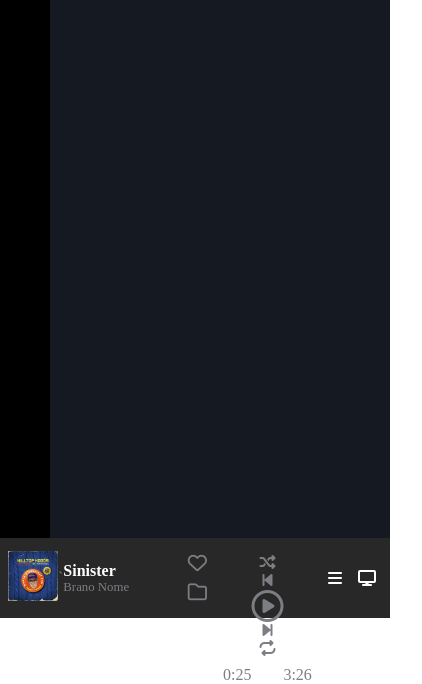
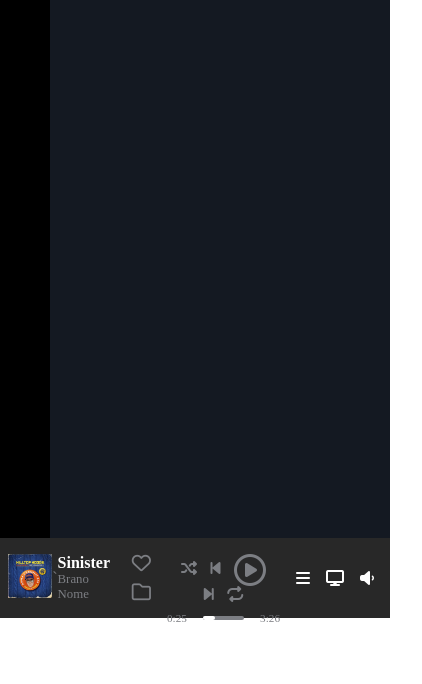
Before and after one commit to massimopallera/html-css-spotifyweb, a plain HTML site: page index.html in a window 390 px wide. Shown: the part 226-910 px from the top of the page, 422 px wide, since content can reach past the window. After the commit the page ends 850 px from the top, so only its background shows below. Drawn offline with Linux system fonts and the light colour scheme.

Commit message:
update: player is now responsive

```diff
--- a/assets/css/style.css
+++ b/assets/css/style.css
@@ -350,6 +350,9 @@ button{
                 font-size: 1rem;
 
                 padding-right: 3rem;
+                @media (max-width:900px) {
+                    padding: 0;
+                }
             }
             .author{
                 font-size: .8rem;
@@ -367,9 +370,10 @@ button{
                 /* to fix */
                 @media (max-width:900px) {
                     flex-direction: column;
+                    margin-left: .5rem;
                     i{
+                        margin: .3rem 0 ;
                         /* padding: 0; */
-                        margin: .3rem 0 ;
                     }
 
                 }
@@ -385,6 +389,9 @@ button{
                 i{
                     padding: 0 1rem;
                     /* font-size: larger; */
+                    @media (max-width:900px) {
+                        padding: 0 .3rem;
+                    }
                 }
                 .play{
                     vertical-align: middle;
@@ -407,19 +414,19 @@ button{
 
                 .full-bar{
                     background: var(--txt-color-dark);
-                    height: 3px;
+                    height: 4px;
                     width: 70%;
                     margin: 0 1rem;
                 }
 
+                .full-bar, .small-bar{
+                    border-radius: 2rem;
+                }
+
+                span{
+                    font-size: .7rem;
+                }
             }
-            /* @media (max-width:900px) {
-                flex-grow: 2;
-
-                .full-bar{
-                    width: 40%;
-                }
-            } */
         }
 
         .right{
```
